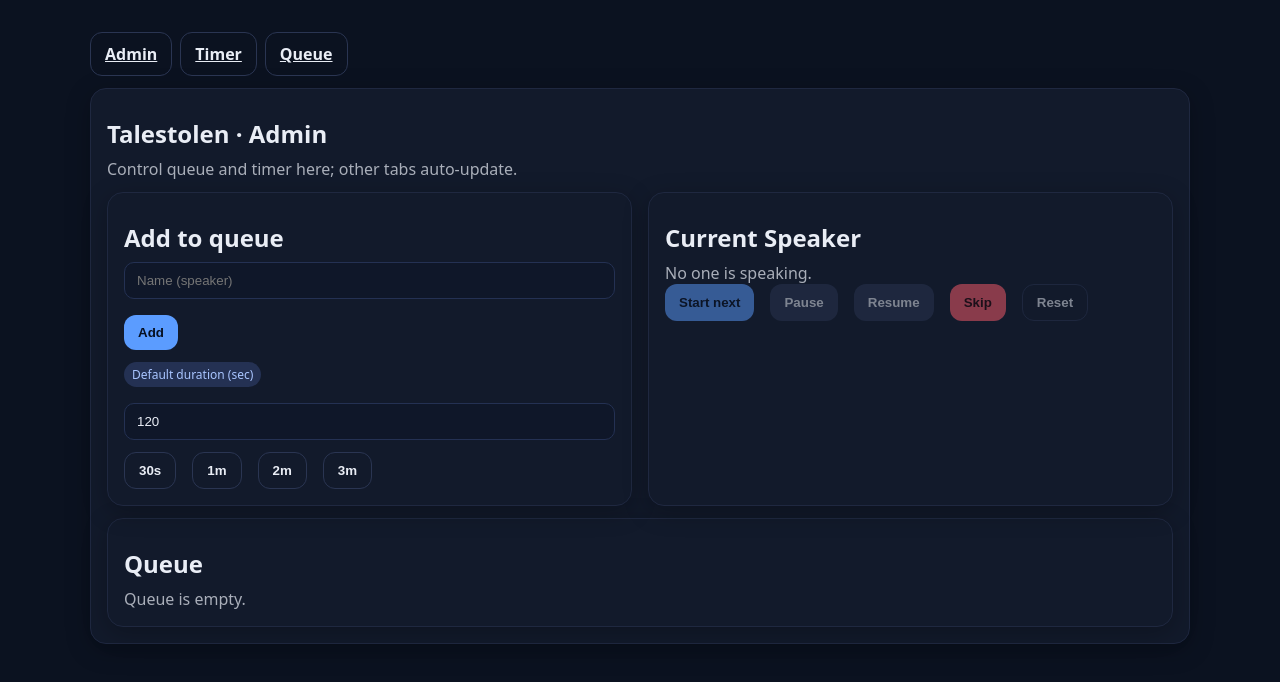
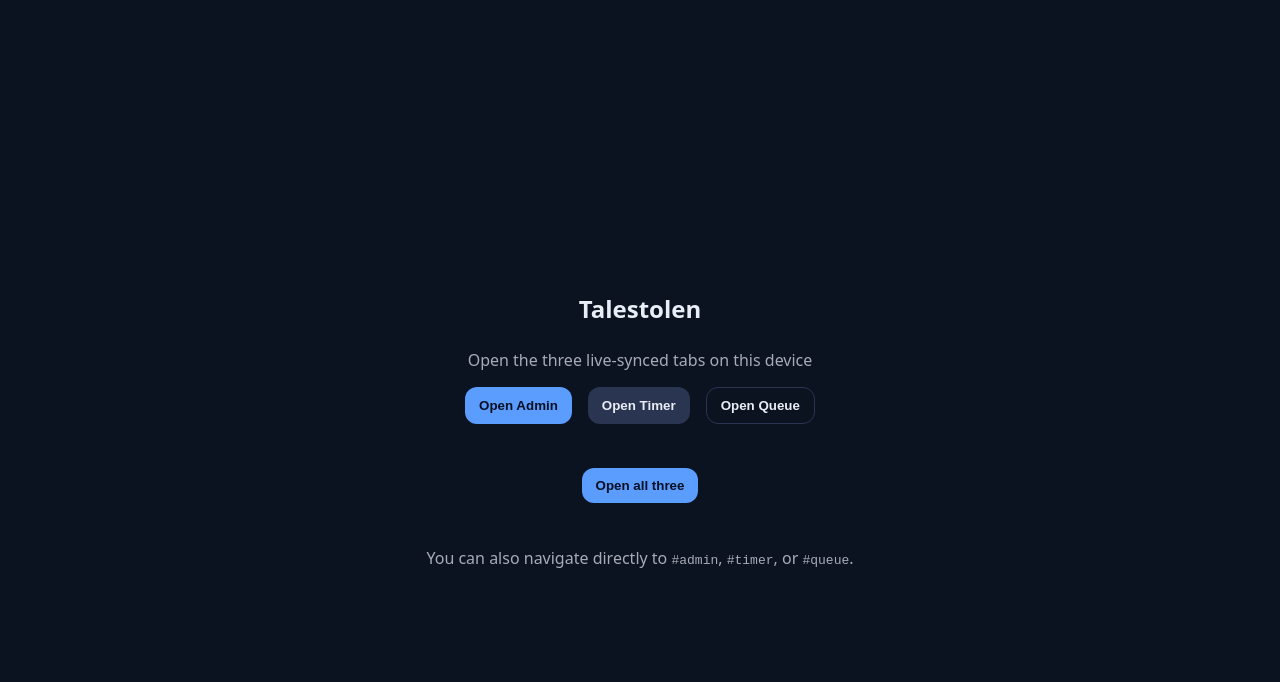
Before and after one commit to mrsoncal/talestolen, a React (Vite) app in the folder frontend/: page / in a window 1280 px wide. Shown: the top 682 px of the page. Built offline with nearby package versions, Linux system fonts and the light colour scheme.

Commit message:
Update App.jsx

```diff
--- a/frontend/src/App.jsx
+++ b/frontend/src/App.jsx
@@ -6,31 +6,72 @@ import {
   skipCurrent, resetTimer
 } from './store/bus.js'
 
+/** ---------- small hooks ---------- */
 function useStore(){
   const [, setTick] = useState(0)
   useEffect(() => subscribe(() => setTick(t => t+1)), [])
   return getState()
 }
 function useHash(){
-  const [hash, setHash] = useState(() => (location.hash || '#admin').toLowerCase())
-  useEffect(() => { const on=()=>setHash((location.hash || '#admin').toLowerCase()); window.addEventListener('hashchange', on); return ()=>window.removeEventListener('hashchange', on) }, [])
+  const get = () => {
+    const h = (location.hash || '').toLowerCase()
+    return h && h !== '#' ? h : '#home'
+  }
+  const [hash, setHash] = useState(get)
+  useEffect(() => {
+    const on = () => setHash(get())
+    window.addEventListener('hashchange', on)
+    return () => window.removeEventListener('hashchange', on)
+  }, [])
   return hash
 }
 function useTimerRerender(enabled){
   const [, setBeat] = useState(0)
-  useEffect(() => { if(!enabled) return; const id=setInterval(()=>setBeat(b=>b+1), 200); return ()=>clearInterval(id) }, [enabled])
+  useEffect(() => {
+    if (!enabled) return
+    const id = setInterval(() => setBeat(b => b+1), 200)
+    return () => clearInterval(id)
+  }, [enabled])
 }
 
+/** ---------- open helpers (stable targets so we focus existing tabs) ---------- */
+function openAdmin(){ window.open('/#admin', 'talestolen-admin') }
+function openTimer(){ window.open('/#timer', 'talestolen-timer') }
+function openQueue(){ window.open('/#queue', 'talestolen-queue') }
+function openAllThree(){ openAdmin(); openTimer(); openQueue(); }
+
+/** ---------- root ---------- */
 export default function App(){
   const state = useStore()
   const hash = useHash()
-  useTimerRerender(hash === '#timer')
+  useTimerRerender(hash === '#timer') // only tick the timer screen
 
+  if (hash === '#home') return <HomeView />
   if (hash === '#timer') return <TimerFull state={state} />
   if (hash === '#queue') return <QueueFull state={state} />
   return <AdminView state={state} />
 }
 
+/** ---------- Home: buttons that open the three dedicated tabs ---------- */
+function HomeView(){
+  return (
+    <div className="full" style={{gap: 16}}>
+      <div className="title">Talestolen</div>
+      <div className="muted">Open the three live-synced tabs on this device</div>
+      <div className="row" style={{flexWrap:'wrap', justifyContent:'center'}}>
+        <button className="btn" onClick={openAdmin}>Open Admin</button>
+        <button className="btn secondary" onClick={openTimer}>Open Timer</button>
+        <button className="btn ghost" onClick={openQueue}>Open Queue</button>
+      </div>
+      <div className="spacer"></div>
+      <button className="btn" onClick={openAllThree}>Open all three</button>
+      <div className="spacer"></div>
+      <div className="hint">You can also navigate directly to <code>#admin</code>, <code>#timer</code>, or <code>#queue</code>.</div>
+    </div>
+  )
+}
+
+/** ---------- Admin (controls only) ---------- */
 function AdminView({ state }){
   const [name, setName] = useState('')
   const [defDur, setDefDur] = useState(state.defaultDurationSec)
@@ -41,9 +82,10 @@ function AdminView({ state }){
   return (
     <div className="container">
       <nav className="nav">
+        <a className="btn ghost" href="#home">Home</a>
         <a className="btn ghost" href="#admin">Admin</a>
-        <a className="btn ghost" href="#timer">Timer</a>
-        <a className="btn ghost" href="#queue">Queue</a>
+        <a className="btn ghost" href="#timer" target="talestolen-timer">Timer</a>
+        <a className="btn ghost" href="#queue" target="talestolen-queue">Queue</a>
       </nav>
 
       <section className="card">
@@ -127,10 +169,13 @@ function AdminView({ state }){
   )
 
   function handleAdd(){
-    if (!name.trim()) return; addToQueue(name); setName('');
+    if (!name.trim()) return
+    addToQueue(name)
+    setName('')
   }
 }
 
+/** ---------- Timer (fullscreen, clean) ---------- */
 function TimerFull({ state }){
   const cur = state.currentSpeaker
   const secs = cur ? remainingSeconds(cur) : 0
@@ -144,6 +189,7 @@ function TimerFull({ state }){
   )
 }
 
+/** ---------- Queue (fullscreen, clean) ---------- */
 function QueueFull({ state }){
   const cur = state.currentSpeaker
   return (
@@ -171,6 +217,7 @@ function QueueFull({ state }){
   )
 }
 
+/** ---------- fmt helper ---------- */
 function fmt(s){
   const sec = Math.max(0, Math.floor(s))
   const m = Math.floor(sec/60).toString().padStart(2,'0')
```
